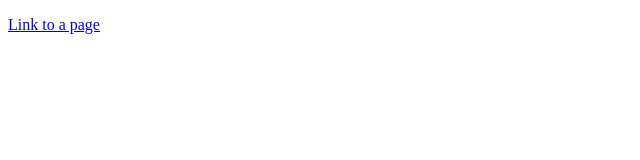
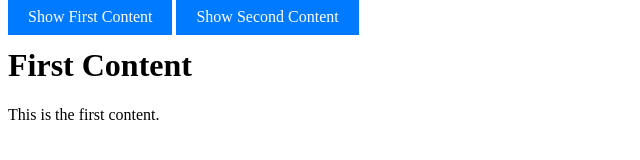
Before and after one commit to adityasinghz/web-dev-practice, a plain HTML site: page index1.html in a window 1280 px wide. Shown: the whole page, without its empty margins (0-640 px from the left). Drawn offline with Linux system fonts and the light colour scheme.

Commit message:
switch element

```diff
--- a/index1.html
+++ b/index1.html
@@ -1,10 +1,53 @@
 <!DOCTYPE html>
-<html>
+<html lang="en">
 <head>
-    <base href="https://example.com/">
-    <title>Example</title>
+<meta charset="UTF-8">
+<meta name="viewport" content="width=device-width, initial-scale=1.0">
+<title>Content Switching</title>
+<style>
+    /* Hide all content initially */
+    .content {
+        display: none;
+    }
+
+    /* Show content based on radio button selection */
+    #content1:checked ~ #firstContent,
+    #content2:checked ~ #secondContent {
+        display: block;
+    }
+
+    /* Style for the label to make it look like a button */
+    .switch-label {
+        padding: 10px 20px;
+        background-color: #007bff;
+        color: #fff;
+        cursor: pointer;
+    }
+
+    /* Hide the radio buttons */
+    #content1,
+    #content2 {
+        display: none;
+    }
+</style>
 </head>
 <body>
-    <p><a href="page.html">Link to a page</a></p>
+
+<input type="radio" id="content1" name="content" checked>
+<label for="content1" class="switch-label">Show First Content</label>
+
+<input type="radio" id="content2" name="content">
+<label for="content2" class="switch-label">Show Second Content</label>
+
+<div id="firstContent" class="content">
+    <h1>First Content</h1>
+    <p>This is the first content.</p>
+</div>
+
+<div id="secondContent" class="content">
+    <h1>Second Content</h1>
+    <p>This is the second content.</p>
+</div>
+
 </body>
 </html>
```
Also changed, not shown: images/car1.jpg (added), images/car2.jpg (added), index.html (line endings or trailing spaces), 1 other file.
